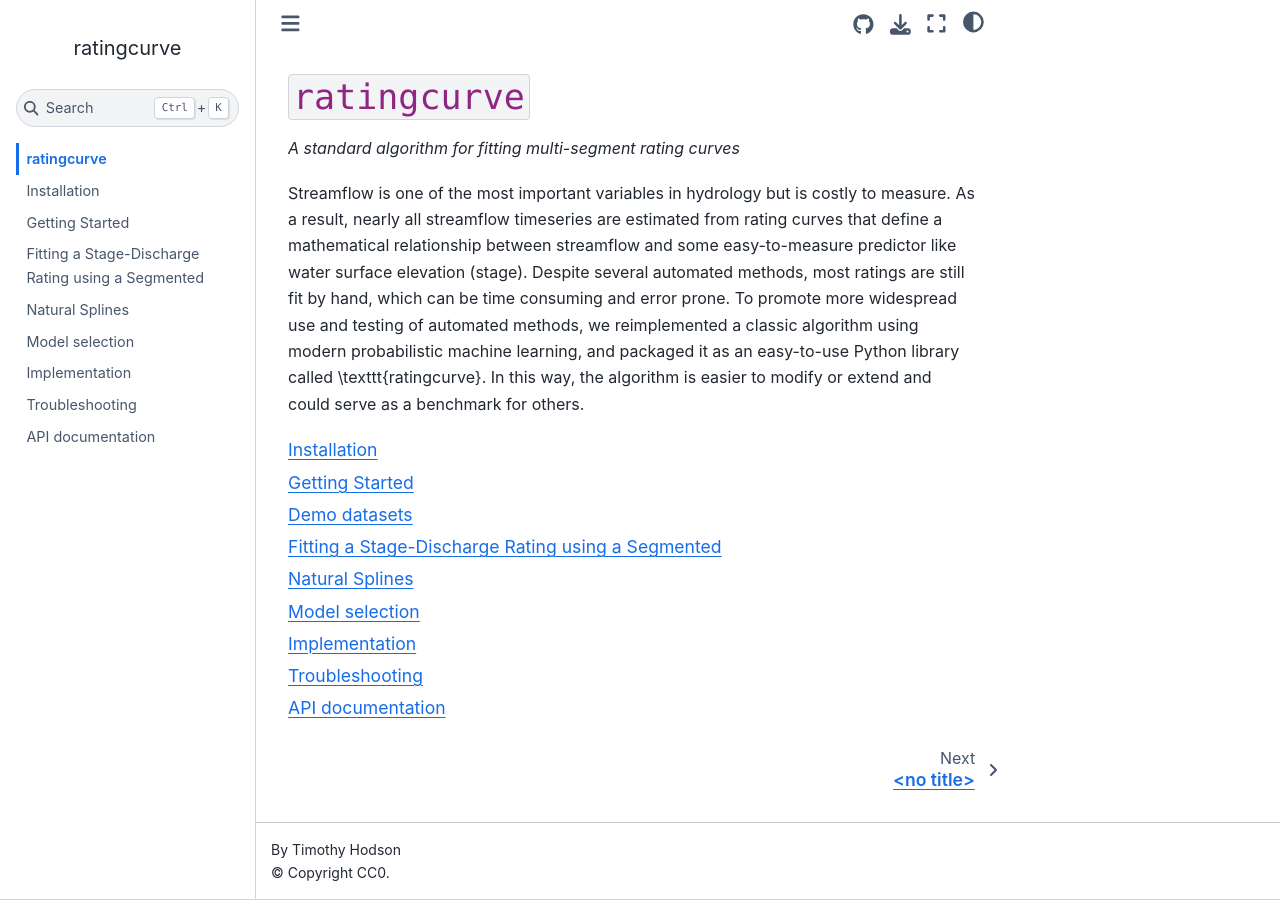
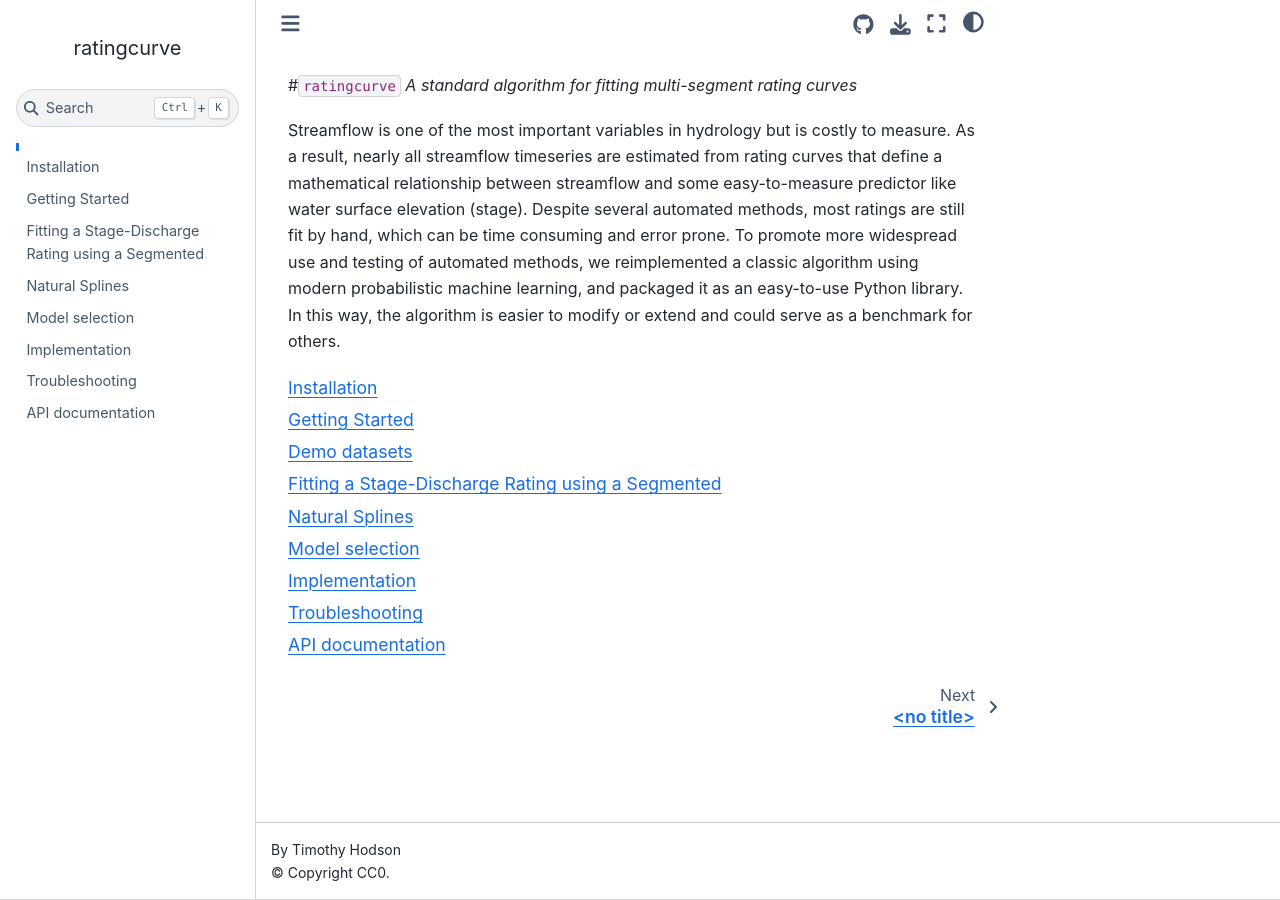
Before and after one commit to thodson-usgs/ratingcurve, a Jupyter Book: the page built from docs/meta/intro.md, in a window 1280 px wide. Built offline with Jupyter Book 1.0.4 settings and Sphinx 7.4.7 and the Sphinx Book theme 1.1.4, drawn with Linux system fonts in a browser that asks for light colours.

Commit message:
Update intro

````diff
--- a/docs/meta/intro.md
+++ b/docs/meta/intro.md
@@ -1,4 +1,4 @@
-# `ratingcurve`
+#`ratingcurve`
 *A standard algorithm for fitting multi-segment rating curves*
 
 Streamflow is one of the most important variables in hydrology but is costly to measure.
@@ -8,7 +8,7 @@ Despite several automated methods,
 most ratings are still fit by hand, which can be time consuming and error prone.
 To promote more widespread use and testing of automated methods,
 we reimplemented a classic algorithm using modern probabilistic machine learning,
-and packaged it as an easy-to-use Python library called \texttt{ratingcurve}.
+and packaged it as an easy-to-use Python library.
 In this way, the algorithm is easier to modify or extend and could serve as a benchmark for others.
 
 ```{tableofcontents}
````
